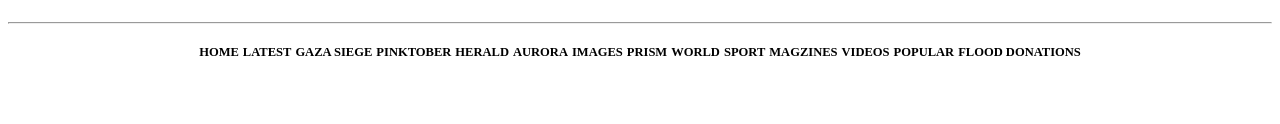
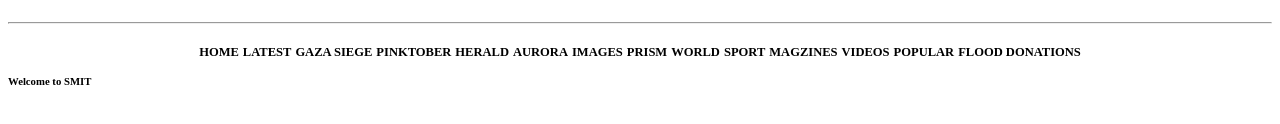
Before and after one commit to qureshi81/assignment6, a plain HTML site: page index.html in a window 1280 px wide. Shown: the part 206-330 px from the top of the page. Drawn offline with Linux system fonts and the light colour scheme.

Commit message:
Changes to body

```diff
--- a/index.html
+++ b/index.html
@@ -158,5 +158,7 @@
 </head>
 <body>
 
+    Welcome to SMIT
+
 </body>
 </html>
```
